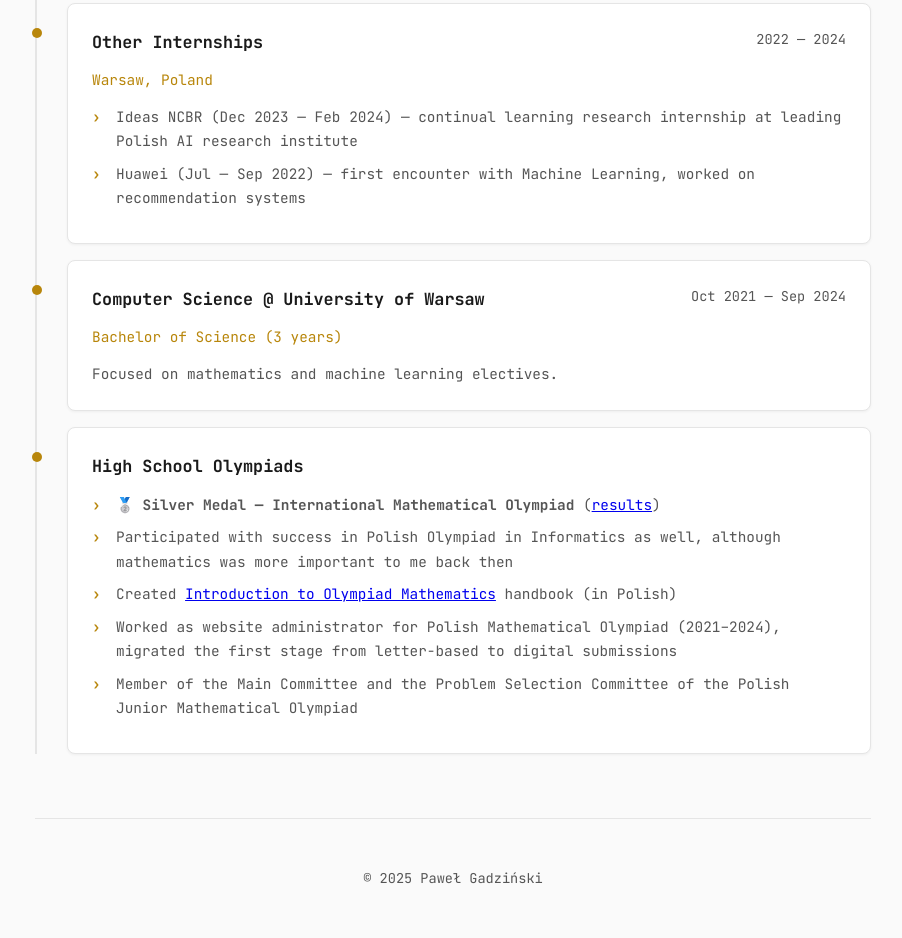
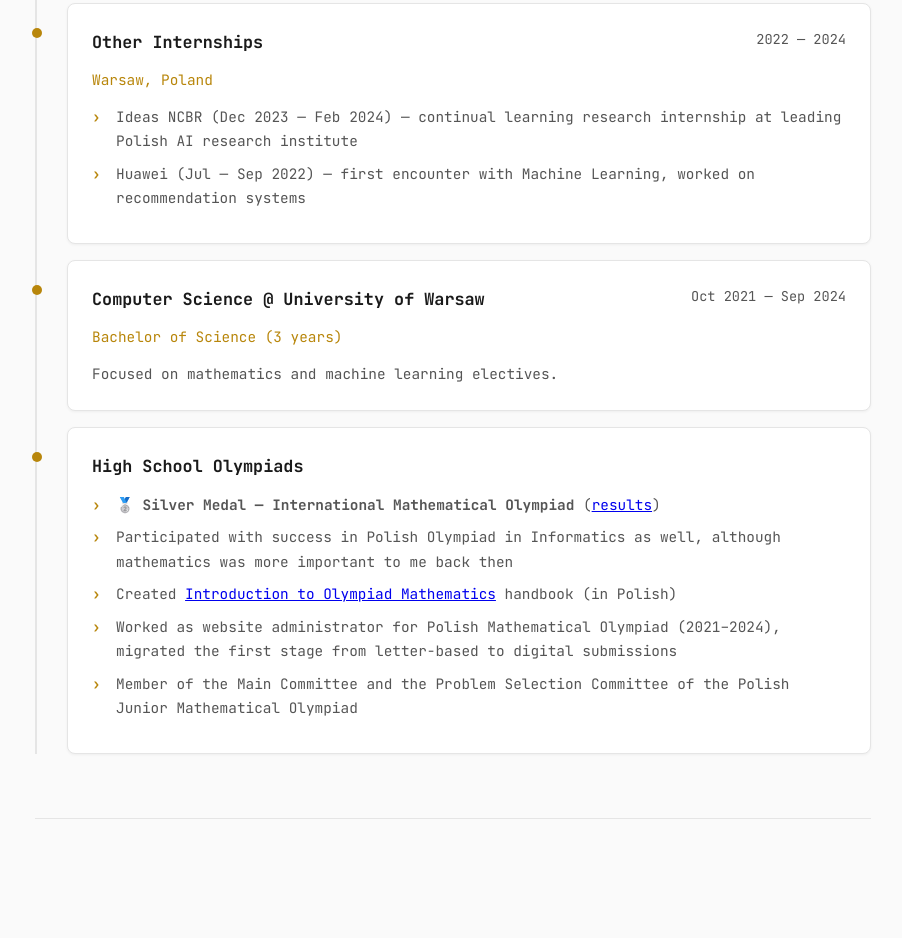
Before and after one commit to pggPL/pggPL.github.io, a plain HTML site: page index.html in a window 1280 px wide. Shown: the part 952-1890 px from the top of the page, without its empty margins (187-1089 px from the left). After the commit the page ends 1867 px from the top, so only its background shows below. Drawn offline with nearby package versions, Linux system fonts and the light colour scheme.

Commit message:
Remove copyright from footer

```diff
--- a/index.html
+++ b/index.html
@@ -424,7 +424,6 @@
         </main>
 
         <footer>
-            <p>© 2025 Paweł Gadziński</p>
         </footer>
     </div>
 </body>
```
